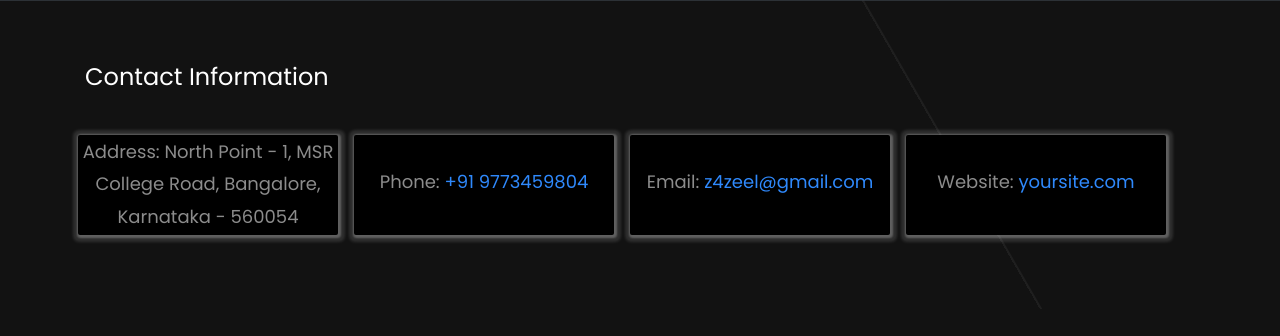
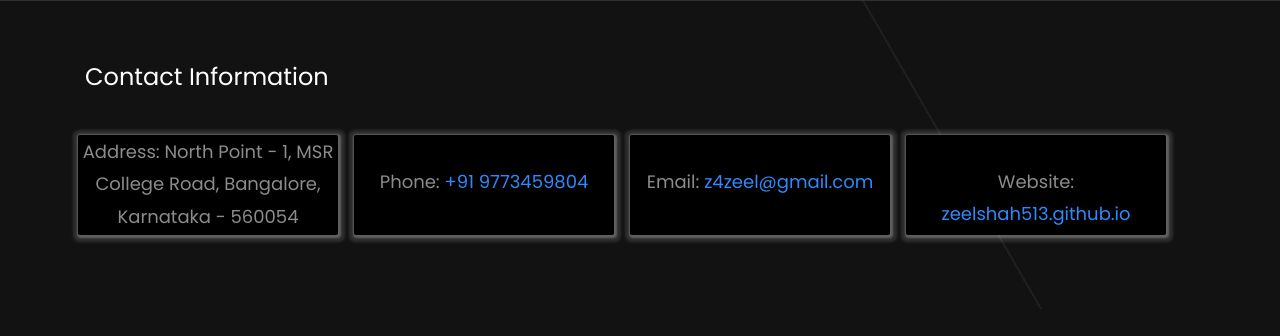
Before and after one commit to ZeelShah513/ZeelShah513.github.io, a plain HTML site: page contact.html in a window 1280 px wide. Shown: the part 85-421 px from the top of the page. Drawn offline with Linux system fonts and the light colour scheme; files whose address does not match are found by name.

Commit message:
website changed

```diff
--- a/contact.html
+++ b/contact.html
@@ -87,7 +87,7 @@
             <p><span>Email:</span> <a href="mailto:z4zeel@gmail.com">z4zeel@gmail.com</a></p>
           </div>
           <div class="card card-1" style="padding-top: 30px;">
-            <p><span>Website:</span> <a href="#">yoursite.com</a></p>
+            <p><span>Website:</span> <a href="#">zeelshah513.github.io</a></p>
           </div>
         </div>
       </div>
```
